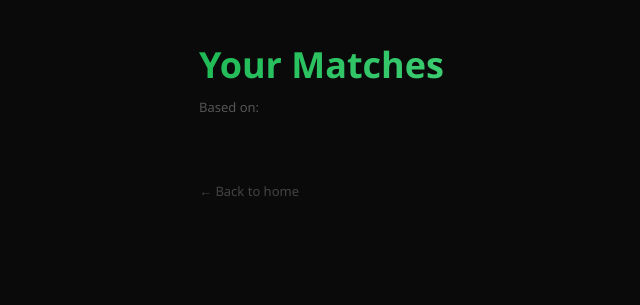
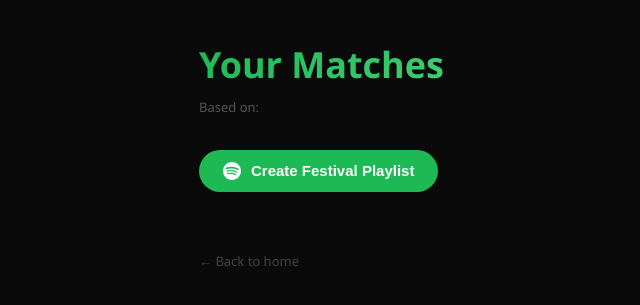
Before and after one commit to 24etominsky/festivef23, a Flask app: template src/templates/results.html in a window 1280 px wide. Shown: the top 305 px of the page, without its empty margins (121-761 px from the left). Run offline with Flask 3, Linux system fonts and the light colour scheme; the template is opened without the code that fills it, so the values that code supplies are empty.

Commit message:
feat: create Spotify playlist from top 10 festival matches
- Add /create-playlist route that fetches top 5 tracks per matched
  artist and saves them to a new private Spotify playlist
- Expand OAuth scope to include playlist-modify-private
- Store top 10 matched artist IDs in session for playlist creation
- get_spotify_info() now returns both url and id
- Add Create Festival Playlist button to results page with loading
  state; replaces itself with a direct Spotify link on success

Co-Authored-By: Claude Sonnet 4.6 <noreply@anthropic.com>

```diff
--- a/src/app.py
+++ b/src/app.py
@@ -3,7 +3,7 @@ from flask import Flask, redirect, request, session, jsonify, render_template
 import sys
 import os
 sys.path.append(os.path.dirname(__file__))
-from SpotifyCall import compare_genres_to_CSV, compile_genres, get_spotify_url
+from SpotifyCall import compare_genres_to_CSV, compile_genres, get_spotify_info
 
 import spotipy
 from spotipy.oauth2 import SpotifyOAuth
@@ -15,9 +15,11 @@ app.secret_key = os.getenv("FLASK_SECRET_KEY")
 app.config["SESSION_COOKIE_SAMESITE"] = "Lax"
 app.config["SESSION_COOKIE_SECURE"] = True
 
+SCOPE = "user-top-read playlist-modify-private"
+
 def get_auth_manager(cache_handler=None):
     return SpotifyOAuth(
-        scope="user-top-read",
+        scope=SCOPE,
         redirect_uri=os.getenv("SPOTIPY_REDIRECT_URI"),
         cache_handler=cache_handler
     )
@@ -41,7 +43,7 @@ def callback():
     auth_manager = get_auth_manager()
     try:
         token = auth_manager.get_access_token(code, as_dict=True)
-        session["token"] = token  # stored per-user session
+        session["token"] = token
     except Exception as e:
         print(f"Auth error: {e}")
         return redirect("/")
@@ -62,7 +64,46 @@ def results():
 
     top_score = matches[0]["score"] if matches else 1
 
+    # Store top 10 artist IDs for playlist creation
+    session["top_artist_ids"] = [
+        m["spotify_id"] for m in matches[:10] if m.get("spotify_id")
+    ]
+
     return render_template("results.html", matches=matches, top_artists=names, top_score=top_score)
+
+@app.route("/create-playlist", methods=["POST"])
+def create_playlist():
+    token = session.get("token")
+    if not token:
+        return jsonify({"error": "not authenticated"}), 401
+
+    artist_ids = session.get("top_artist_ids", [])
+    if not artist_ids:
+        return jsonify({"error": "no artists found"}), 400
+
+    sp = spotipy.Spotify(auth=token["access_token"])
+
+    track_uris = []
+    for artist_id in artist_ids:
+        try:
+            tracks = sp.artist_top_tracks(artist_id)["tracks"][:5]
+            track_uris.extend([t["uri"] for t in tracks])
+        except Exception:
+            continue
+
+    if not track_uris:
+        return jsonify({"error": "could not fetch tracks"}), 500
+
+    user_id = sp.current_user()["id"]
+    playlist = sp.user_playlist_create(
+        user_id,
+        "Festival Picks",
+        public=False,
+        description="Top tracks from your Hinterland matches — made by Festival Match"
+    )
+    sp.playlist_add_items(playlist["id"], track_uris)
+
+    return jsonify({"playlist_url": playlist["external_urls"]["spotify"]})
 
 @app.route("/debug")
 def debug():
--- a/src/templates/results.html
+++ b/src/templates/results.html
@@ -129,6 +129,43 @@
             flex-shrink: 0;
         }
 
+        .playlist-btn {
+            display: inline-flex;
+            align-items: center;
+            gap: 10px;
+            background: #1DB954;
+            color: white;
+            border: none;
+            padding: 12px 24px;
+            font-size: 15px;
+            font-weight: 600;
+            border-radius: 50px;
+            cursor: pointer;
+            margin-bottom: 28px;
+            transition: background 0.2s, transform 0.15s;
+        }
+
+        .playlist-btn:hover { background: #1aa34a; transform: scale(1.03); }
+        .playlist-btn:disabled { background: #1a3d27; color: #555; cursor: default; transform: none; }
+
+        .playlist-link {
+            display: inline-flex;
+            align-items: center;
+            gap: 8px;
+            background: #111;
+            border: 1px solid #1DB954;
+            color: #1DB954;
+            padding: 10px 20px;
+            border-radius: 50px;
+            font-size: 14px;
+            font-weight: 600;
+            text-decoration: none;
+            margin-bottom: 28px;
+            transition: background 0.2s;
+        }
+
+        .playlist-link:hover { background: rgba(29,185,84,0.1); }
+
         .back {
             display: inline-block;
             margin-top: 32px;
@@ -149,6 +186,15 @@
                 <span>{{ name }}{% if not loop.last %}, {% endif %}</span>
             {% endfor %}
         </p>
+
+        <div id="playlist-area">
+            <button class="playlist-btn" onclick="createPlaylist(this)">
+                <svg width="18" height="18" viewBox="0 0 24 24" fill="white" xmlns="http://www.w3.org/2000/svg">
+                    <path d="M12 0C5.4 0 0 5.4 0 12s5.4 12 12 12 12-5.4 12-12S18.66 0 12 0zm5.521 17.34c-.24.359-.66.48-1.021.24-2.82-1.74-6.36-2.101-10.561-1.141-.418.122-.779-.179-.899-.539-.12-.421.18-.78.54-.9 4.56-1.021 8.52-.6 11.64 1.32.42.18.479.659.301 1.02zm1.44-3.3c-.301.42-.841.6-1.262.3-3.239-1.98-8.159-2.58-11.939-1.38-.479.12-1.02-.12-1.14-.6-.12-.48.12-1.021.6-1.141C9.6 9.9 15 10.561 18.72 12.84c.361.181.54.78.241 1.2zm.12-3.36C15.24 8.4 8.82 8.16 5.16 9.301c-.6.179-1.2-.181-1.38-.721-.18-.601.18-1.2.72-1.381 4.26-1.26 11.28-1.02 15.721 1.621.539.3.719 1.02.419 1.56-.299.421-1.02.599-1.559.3z"/>
+                </svg>
+                Create Festival Playlist
+            </button>
+        </div>
 
         {% for artist in matches %}
         {% set intensity = [(artist.score / top_score * 185) | int, 185] | min %}
@@ -195,5 +241,28 @@
 
         <a href="/" class="back">← Back to home</a>
     </div>
+
+    <script>
+        async function createPlaylist(btn) {
+            btn.disabled = true;
+            btn.textContent = 'Creating playlist…';
+
+            const res = await fetch('/create-playlist', { method: 'POST' });
+            const data = await res.json();
+
+            const area = document.getElementById('playlist-area');
+            if (data.playlist_url) {
+                area.innerHTML = `
+                    <a href="${data.playlist_url}" target="_blank" rel="noopener" class="playlist-link">
+                        <svg width="16" height="16" viewBox="0 0 24 24" fill="currentColor" xmlns="http://www.w3.org/2000/svg">
+                            <path d="M12 0C5.4 0 0 5.4 0 12s5.4 12 12 12 12-5.4 12-12S18.66 0 12 0zm5.521 17.34c-.24.359-.66.48-1.021.24-2.82-1.74-6.36-2.101-10.561-1.141-.418.122-.779-.179-.899-.539-.12-.421.18-.78.54-.9 4.56-1.021 8.52-.6 11.64 1.32.42.18.479.659.301 1.02zm1.44-3.3c-.301.42-.841.6-1.262.3-3.239-1.98-8.159-2.58-11.939-1.38-.479.12-1.02-.12-1.14-.6-.12-.48.12-1.021.6-1.141C9.6 9.9 15 10.561 18.72 12.84c.361.181.54.78.241 1.2zm.12-3.36C15.24 8.4 8.82 8.16 5.16 9.301c-.6.179-1.2-.181-1.38-.721-.18-.601.18-1.2.72-1.381 4.26-1.26 11.28-1.02 15.721 1.621.539.3.719 1.02.419 1.56-.299.421-1.02.599-1.559.3z"/>
+                        </svg>
+                        Open Festival Playlist in Spotify
+                    </a>`;
+            } else {
+                area.innerHTML = `<p style="color:#e05555; font-size:14px; margin-bottom:28px;">Could not create playlist — try again.</p>`;
+            }
+        }
+    </script>
 </body>
 </html>
```
Also changed, not shown: src/SpotifyCall.py (+8 -4 lines).
